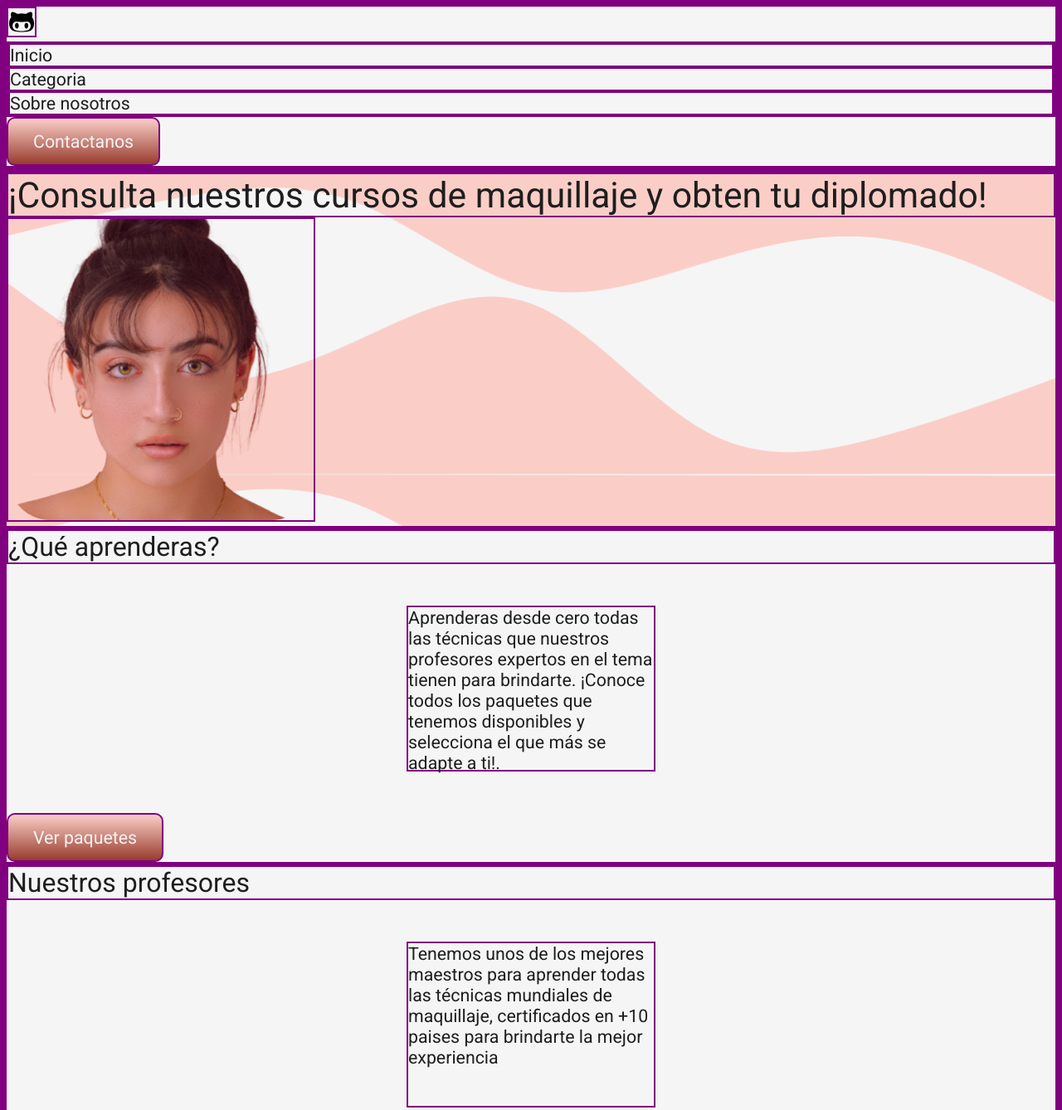
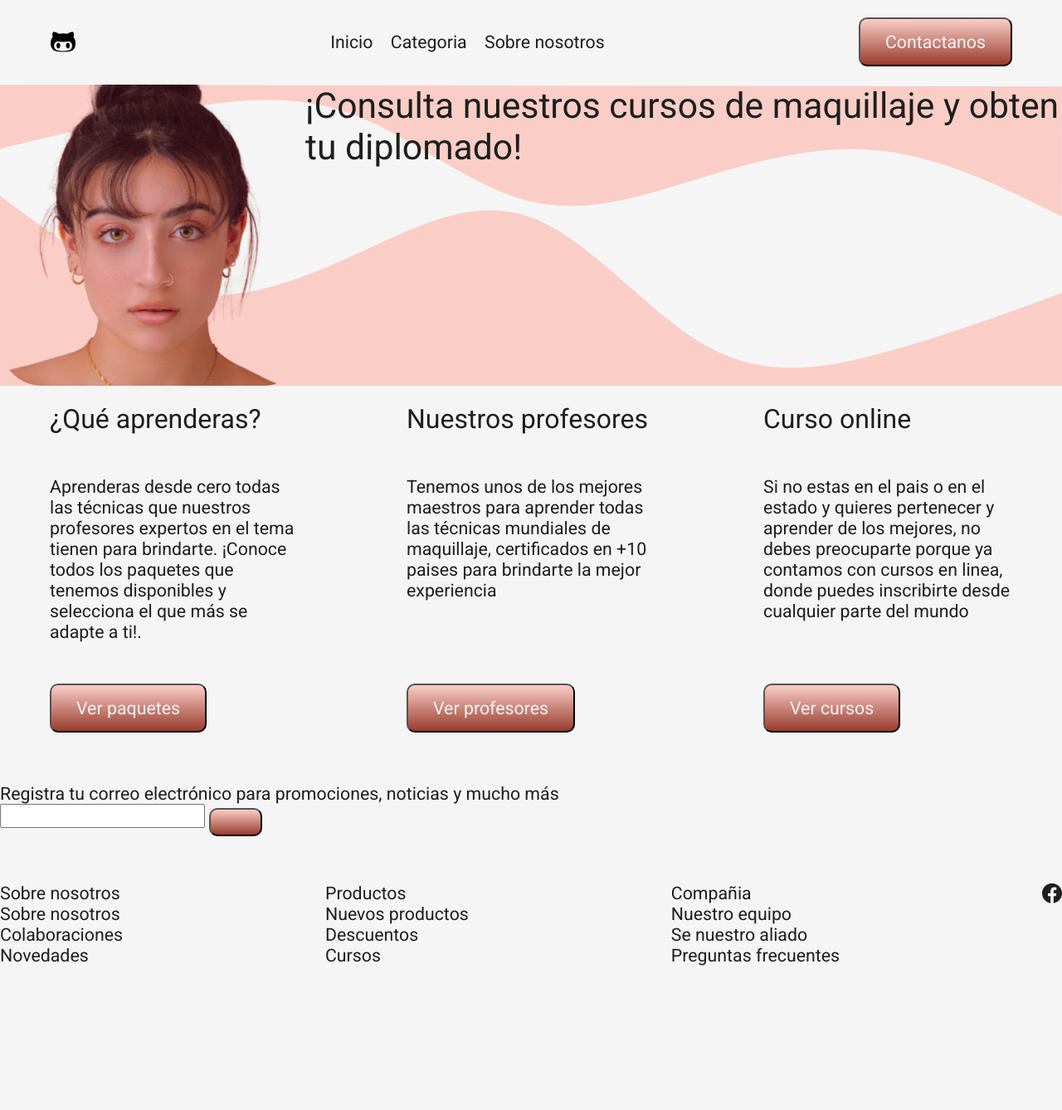
Before and after one commit to valeriaandr911/primera_pagina, a plain HTML site: page index.html in a window 1280 px wide. Shown: the top 1338 px of the page at 83% size. After the commit the page ends 1164 px from the top, so only its background shows below. Drawn offline with Linux system fonts and the light colour scheme.

Commit message:
primera pagina casi lista

```diff
--- a/index.html
+++ b/index.html
@@ -1,12 +1,14 @@
 <!DOCTYPE html>
 <html lang="en">
+
 <head>
     <meta charset="UTF-8">
     <meta name="viewport" content="width=device-width, initial-scale=1.0">
 
     <!--Descripcion de la pagina-->
 
-<meta name="description" content="En este curso de maquillaje aprenderás a maquillarte, así como, maquillar de forma profesional a otras personas para eventos o cualquier tipo de ocación">
+    <meta name="description"
+        content="En este curso de maquillaje aprenderás a maquillarte, así como, maquillar de forma profesional a otras personas para eventos o cualquier tipo de ocación">
 
     <!--Tutor de la pagina-->
     <meta name="author" content="Valeria Ramos">
@@ -26,52 +28,62 @@
     <!--Google fonts-->
     <link rel="preconnect" href="https://fonts.googleapis.com">
     <link rel="preconnect" href="https://fonts.gstatic.com" crossorigin>
-    <link href="https://fonts.googleapis.com/css2?family=Poppins:wght@300&family=Roboto:wght@400;500;700&display=swap" rel="stylesheet">
+    <link href="https://fonts.googleapis.com/css2?family=Poppins:wght@300&family=Roboto:wght@400;500;700&display=swap"
+        rel="stylesheet">
 
 </head>
+
 <body>
     <header>
         <nav>
-            <img src="/assets/Frame.svg" alt="Descripcion grafica de la empresa">
-            <!--UL es una lista-->
-            <ul>
-                <!--Li es un elemento de la lista-->
+            <div class="header"><img src="/assets/Frame.svg" alt="Descripcion grafica de la empresa">
+                <ul class="opciones-header">
                     <li>Inicio</li>
                     <li>Categoria</li>
                     <li>Sobre nosotros</li>
                 </ul>
                 <button>Contactanos</button>
+            </div>
         </nav>
     </header>
     <main>
         <section class="jumbotron">
-            <h1>
-                ¡Consulta nuestros cursos de maquillaje y obten tu diplomado!
-            </h1>
-            <img src="/assets/jimmy-fermin-bqe0J0b26RQ-unsplash-removebg-preview 1 (2).png" alt="Mujer con cabello recogido y maquillada mirando a la camara">
+            <img src="/assets/jimmy-fermin-bqe0J0b26RQ-unsplash-removebg-preview 1 (2).png"
+                alt="Mujer con cabello recogido y maquillada mirando a la camara">
+            <h1>¡Consulta nuestros cursos de maquillaje y obten tu diplomado!</h1>
         </section>
-        <div>
+
+        <section class="info">
+            <div class="aprender">
                 <h2>¿Qué aprenderas? </h2>
-          <p class="parrafo desde cero">Aprenderas desde cero todas las técnicas que nuestros profesores expertos en el tema tienen para brindarte. ¡Conoce todos los paquetes que tenemos disponibles y selecciona el que más se adapte a ti!. </p>
+                <p class="parrafo desde cero">Aprenderas desde cero todas las técnicas que nuestros profesores expertos
+                    en el tema tienen para brindarte. ¡Conoce todos los paquetes que tenemos disponibles y selecciona el
+                    que más se adapte a ti!. </p>
                 <button>Ver paquetes</button>
             </div>
 
-        <div>
+            <div class="profesores">
                 <h2>Nuestros profesores</h2>
-            <p class="parrafo">Tenemos unos de los mejores maestros para aprender todas las técnicas mundiales de maquillaje, certificados en +10 paises para brindarte la mejor experiencia </p>
+                <p class="parrafo">Tenemos unos de los mejores maestros para aprender todas las técnicas mundiales de
+                    maquillaje, certificados en +10 paises para brindarte la mejor experiencia </p>
                 <button>Ver profesores</button>
             </div>
 
-        <div>
+            <div class="cursos">
                 <h2>Curso online </h2>
-            <p>Si no estas en el pais o en el estado y quieres pertenecer y aprender de los mejores, no debes preocuparte porque ya contamos con cursos en linea, donde puedes inscribirte desde cualquier parte del mundo </p>
+                <p>Si no estas en el pais o en el estado y quieres pertenecer y aprender de los mejores, no debes
+                    preocuparte porque ya contamos con cursos en linea, donde puedes inscribirte desde cualquier parte
+                    del mundo </p>
                 <button>Ver cursos</button>
             </div>
+        </section>
+
+
+    </main>
+    <section class="registrar">
         <div>
             <h3>Registra tu correo electrónico para promociones, noticias y mucho más</h3>
         </div>
-    </main>
-    <section>
         <form action="/" method="get">
             <input type="text">
             <button type="submit"></button>
@@ -82,6 +94,7 @@
 
     <footer>
         <nav>
+            <section class="pie">
                 <div>
                     <h3>Sobre nosotros</h3>
                     <ul>
@@ -109,11 +122,15 @@
                 <div class="Redes sociales">
                     <ul>
                         <li>
-                        <a href="https:facebook.com" target="_blank"> <img src="/assets/facebook.svg" alt="Logo de facebook"></a>
+                            <a href="https:facebook.com" target="_blank"> <img src="/assets/facebook.svg"
+                                    alt="Logo de facebook"></a>
                         </li>
                     </ul>
                 </div>
+            </section>
+
         </nav>
     </footer>
 </body>
+
 </html>
--- a/style.css
+++ b/style.css
@@ -1,6 +1,6 @@
 /*cada archivo tiene que tener un seteo de propiedades*/
 
-p {color: black;}
+p {color: none;}
 * {
     box-sizing: border-box;
     margin: 0;
@@ -8,7 +8,7 @@ p {color: black;}
     outline: none;
 
     /*ayuda momentanea*/
-    border: solid 2px purple;
+
     list-style: none;
     text-decoration: none;
     font-size: 16pt;
@@ -22,6 +22,8 @@ p{  width: 300px;
     margin: 50px auto;
 
 }
+
+
 body{
 
 background-color: #f5f5f5;
@@ -46,6 +48,37 @@ section{
 .jumbotron{
     background-image: url(/assets/fondo\ jumbotron.png);
     background-size: 100%;
+    display: flex;
+
+
 }
 
 p{color: #1e1e1e}
+
+
+.header {
+    display: flex;
+    justify-content:space-between;
+    padding: 16pt 60px;
+    align-items: center;
+}
+.opciones-header {
+    display: flex;
+    gap: 16pt;
+}
+
+.info{
+    display: flex;
+    justify-content: space-between;
+    padding: 16pt 60px;
+}
+
+.pie{
+    display: flex;
+    justify-content: space-between;
+    padding-top: 42pt;
+}
+
+.registrar{
+    padding-top: 30pt;
+}
```
Lines whose indentation alone changed are shown as unchanged.
